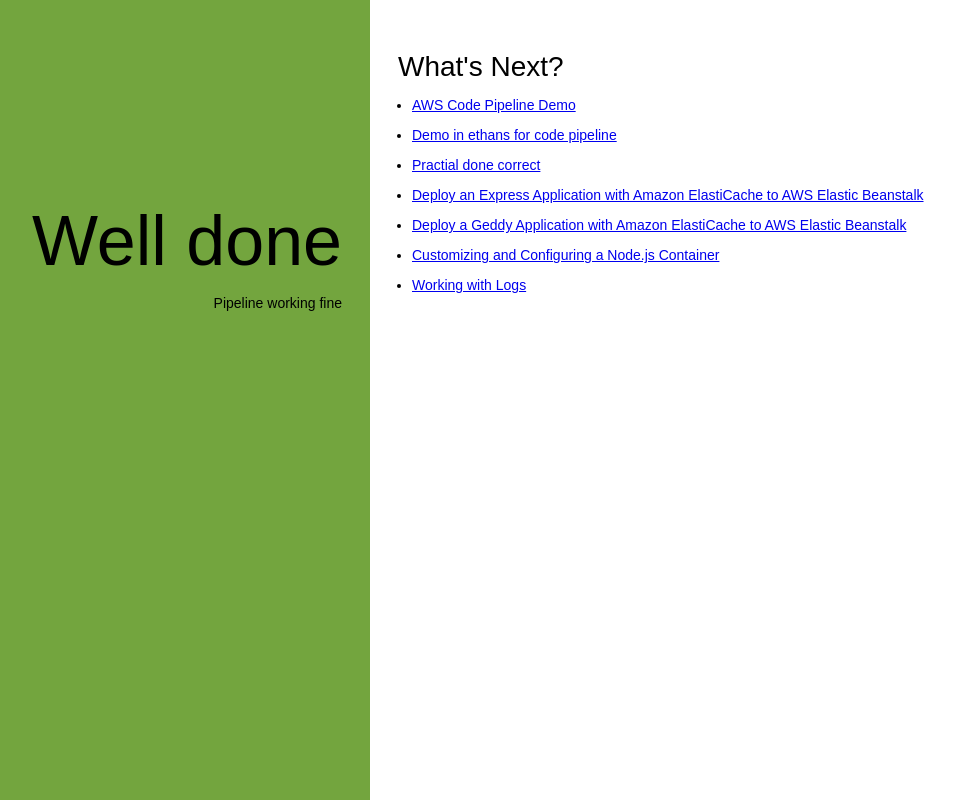
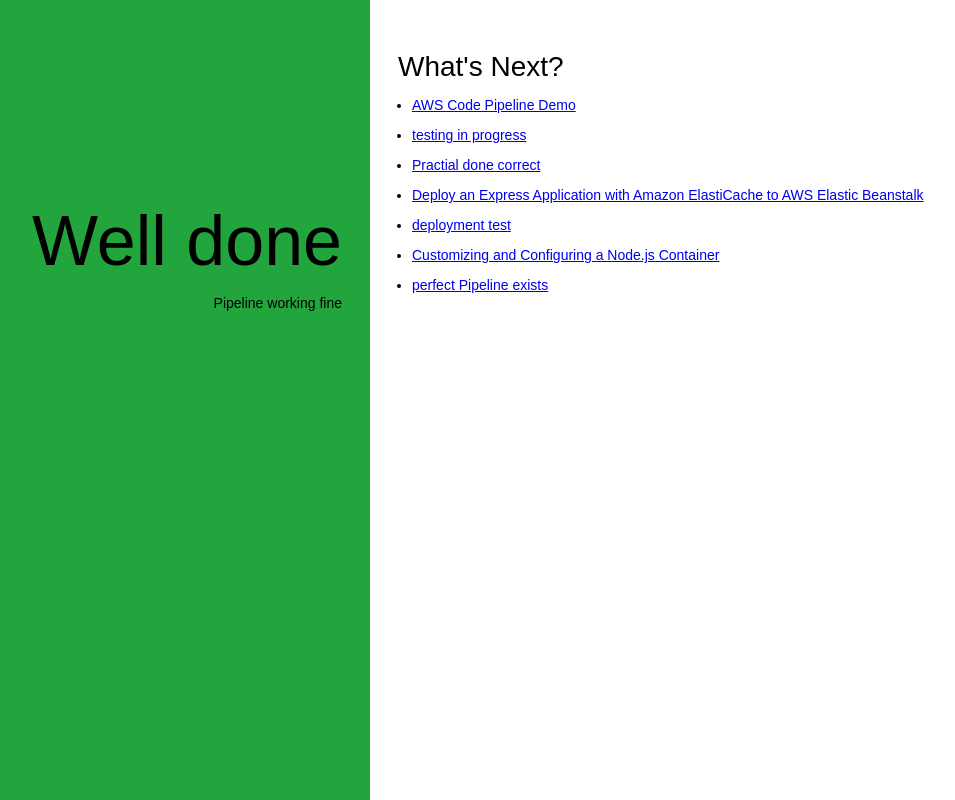
Before and after one commit to divitmishra/demo, a website: page index.html in a window 1280 px wide. Shown: the whole page, without its empty margins (270-1225 px from the left). Drawn offline with Linux system fonts and the light colour scheme.

Commit message:
Add files via upload
new chamges

```diff
--- a/index.html
+++ b/index.html
@@ -1,7 +1,7 @@
 <!DOCTYPE html>
 <html>
   <head>
-    <title>Elastic Beanstalk</title>
+    <title>demo</title>
     <style>
       body {
         color: #fghjkl;
@@ -35,7 +35,7 @@
 
         text-align: right;
         padding-top: 11em;
-        background-color: #73A53E;
+        background-color: #23A53E;
 
       }
       .textColumn p {
@@ -81,12 +81,12 @@
       <h2>What's Next?</h2>
       <ul>
         <li><a href="http://console.aws.amazon.com">AWS Code Pipeline Demo </a></li>
-        <li><a href="http://docs.aws.amazon.com/elasticbeanstalk/latest/dg/concepts.html">Demo in ethans for code pipeline</a></li>
+        <li><a href="http://docs.aws.amazon.com/elasticbeanstalk/latest/dg/concepts.html">testing in progress</a></li>
         <li><a href="http://docs.aws.amazon.com/elasticbeanstalk/latest/dg/create_deploy_nodejs_express.html">Practial done correct</a></li>
         <li><a href="http://docs.aws.amazon.com/elasticbeanstalk/latest/dg/create_deploy_nodejs_express_elasticache.html">Deploy an Express Application with Amazon ElastiCache to AWS Elastic Beanstalk</a></li>
-        <li><a href="http://docs.aws.amazon.com/elasticbeanstalk/latest/dg/create_deploy_nodejs_geddy_elasticache.html">Deploy a Geddy Application with Amazon ElastiCache to AWS Elastic Beanstalk </a></li>
+        <li><a href="http://docs.aws.amazon.com/elasticbeanstalk/latest/dg/create_deploy_nodejs_geddy_elasticache.html">deployment test</a></li>
         <li><a href="http://docs.aws.amazon.com/elasticbeanstalk/latest/dg/create_deploy_nodejs_custom_container.html">Customizing and Configuring a Node.js Container </a></li>
-        <li><a href="http://docs.aws.amazon.com/elasticbeanstalk/latest/dg/using-features.loggingS3.title.html">Working with Logs</a></li>
+        <li><a href="http://docs.aws.amazon.com/elasticbeanstalk/latest/dg/using-features.loggingS3.title.html">perfect Pipeline exists</a></li>
       </ul>
     </div>
   </body>
```
